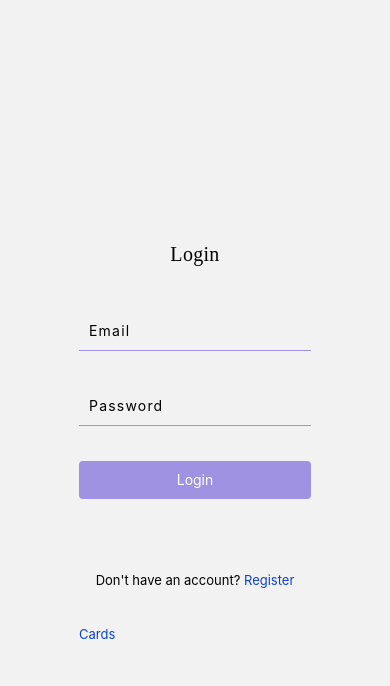
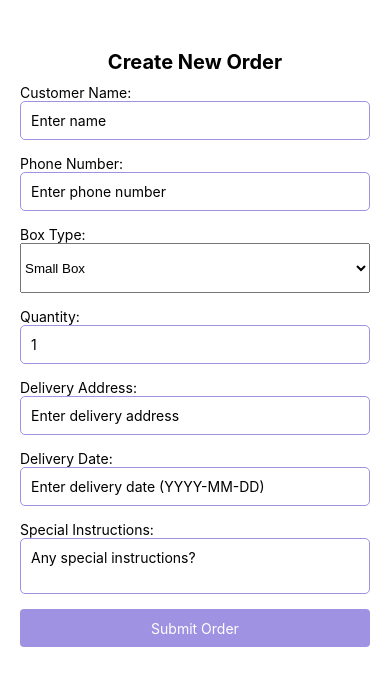
Before and after one commit to githubusefull/To_Livery, a React Native app: screen /CreateOrderForm in a window 390 px wide. Shown: the top 686 px of the page. Built offline with nearby package versions, Linux system fonts and the light colour scheme.

Commit message:
ok create order form

```diff
--- a/App.tsx
+++ b/App.tsx
@@ -5,6 +5,7 @@ import { createNativeStackNavigator } from '@react-navigation/native-stack';
 import Login from './src/components/pages/Forms/Login/Login';
 import RegisterPage from './src/components/pages/Forms/Register/Register';
 import OrderCard from './src/components/pages/Cards/OrderCard';
+import CreateOrderForm from './src/components/pages/Cards/CreateOrderForm';
 
 
 const Stack = createNativeStackNavigator();
@@ -35,6 +36,7 @@ export default function App() {
 
       <Stack.Screen  name="Register" component={RegisterPage} options={{ headerShown: false }}/>
       <Stack.Screen name="OrderCard" component={OrderCard} />
+      <Stack.Screen name="CreateOrderForm" component={CreateOrderForm}  options={{ headerShown: false }} />
 
       </Stack.Navigator>
     </NavigationContainer>
--- a/package.json
+++ b/package.json
@@ -9,10 +9,11 @@
     "web": "expo start --web"
   },
   "dependencies": {
+    "@react-native-picker/picker": "^2.9.0",
     "@react-navigation/native": "^6.1.7",
     "@react-navigation/native-stack": "^6.9.13",
     "@xmldom/xmldom": "^0.8.10",
-    "eas-cli": "^0.49.0",
+    "eas-cli": "^13.4.2",
     "expo": "~52.0.11",
     "expo-status-bar": "~2.0.0",
     "glob": "^9.3.5",
--- /dev/null
+++ b/src/components/pages/Cards/CreateOrderForm.tsx
@@ -0,0 +1,156 @@
+import React, { useState } from 'react';
+import { View, Text, TextInput, Button,  StyleSheet, Pressable } from 'react-native';
+import { Picker } from '@react-native-picker/picker';
+
+const OrderForm = () => {
+  // State to manage form data
+  const [customerName, setCustomerName] = useState('');
+  const [phoneNumber, setPhoneNumber] = useState('');
+  const [boxType, setBoxType] = useState('');
+  const [quantity, setQuantity] = useState(1);
+  const [address, setAddress] = useState('');
+  const [deliveryDate, setDeliveryDate] = useState('');
+  const [specialInstructions, setSpecialInstructions] = useState('');
+
+  // Handle form submission
+  const handleSubmit = () => {
+    const orderData = {
+      customerName,
+      phoneNumber,
+      boxType,
+      quantity,
+      address,
+      deliveryDate,
+      specialInstructions,
+    };
+
+    // Replace this with your order submission logic, e.g., API call
+    console.log('New order submitted:', orderData);
+
+    // Clear form
+    setCustomerName('');
+    setPhoneNumber('');
+    setBoxType('');
+    setQuantity(1);
+    setAddress('');
+    setDeliveryDate('');
+    setSpecialInstructions('');
+  };
+
+  return (
+    <View style={styles.container}>
+      <Text style={styles.title}>Create New Order</Text>
+
+      <Text>Customer Name:</Text>
+      <TextInput
+        style={styles.input}
+        placeholder="Enter name"
+        value={customerName}
+        onChangeText={setCustomerName}
+      />
+
+      <Text>Phone Number:</Text>
+      <TextInput
+        style={styles.input}
+        placeholder="Enter phone number"
+        value={phoneNumber}
+        onChangeText={setPhoneNumber}
+        keyboardType="phone-pad"
+      />
+
+      <Text>Box Type:</Text>
+      <Picker
+        selectedValue={boxType}
+        style={styles.picker}
+        onValueChange={setBoxType}
+      >
+        <Picker.Item label="Small Box" value="small" />
+        <Picker.Item label="Medium Box" value="medium" />
+        <Picker.Item label="Large Box" value="large" />
+      </Picker>
+
+      <Text>Quantity:</Text>
+      <TextInput
+        style={styles.input}
+        placeholder="Enter quantity"
+        value={String(quantity)}
+        onChangeText={(text) => setQuantity(Number(text))}
+        keyboardType="numeric"
+      />
+
+      <Text>Delivery Address:</Text>
+      <TextInput
+        style={styles.input}
+        placeholder="Enter delivery address"
+        value={address}
+        onChangeText={setAddress}
+      />
+
+      <Text>Delivery Date:</Text>
+      <TextInput
+        style={styles.input}
+        placeholder="Enter delivery date (YYYY-MM-DD)"
+        value={deliveryDate}
+        onChangeText={setDeliveryDate}
+      />
+
+      <Text>Special Instructions:</Text>
+      <TextInput
+        style={styles.input}
+        placeholder="Any special instructions?"
+        value={specialInstructions}
+        onChangeText={setSpecialInstructions}
+        multiline
+      />
+
+
+
+      <Pressable style={styles.buttonStyle} onPress={handleSubmit}>
+          <Text style={styles.buttonTextStyle}>Submit Order</Text>
+        </Pressable>
+    </View>
+  );
+};
+
+const styles = StyleSheet.create({
+  buttonStyle: {
+    height: 38,
+    backgroundColor:"#A092E3",
+    alignItems: "center",
+    justifyContent: "center",
+    borderRadius: 4,
+    marginBottom: 20,
+  },
+  buttonTextStyle: {
+    color: "#fff",
+    fontSize: 14,
+    fontWeight: "400",
+  },
+  container: {
+    padding: 20,
+    backgroundColor: '#fff',
+    flex: 1,
+  },
+  title: {
+    fontSize: 20,
+    fontWeight: 'bold',
+    marginTop:30,
+    marginBottom: 10,
+    textAlign: 'center',
+  },
+  input: {
+    borderColor: '#A092E3',
+
+    borderWidth: 1,
+    padding: 10,
+    marginBottom: 15,
+    borderRadius: 5,
+  },
+  picker: {
+    height: 50,
+    width: '100%',
+    marginBottom: 15,
+  },
+});
+
+export default OrderForm;
--- a/src/components/pages/Forms/Login/Login.tsx
+++ b/src/components/pages/Forms/Login/Login.tsx
@@ -24,7 +24,7 @@ const LoginPage = ({ navigation }: { navigation: any }) => {
 
   const hanldeCards  = () => {
     // Navigate to the registration screen
-    navigation.navigate("OrderCard"); // Assuming you have a Register screen
+    navigation.navigate("CreateOrderForm"); // Assuming you have a Register screen
   };
 
   return (
```
Also changed, not shown: 1 other file (tests, documents, lock files or other folders).
